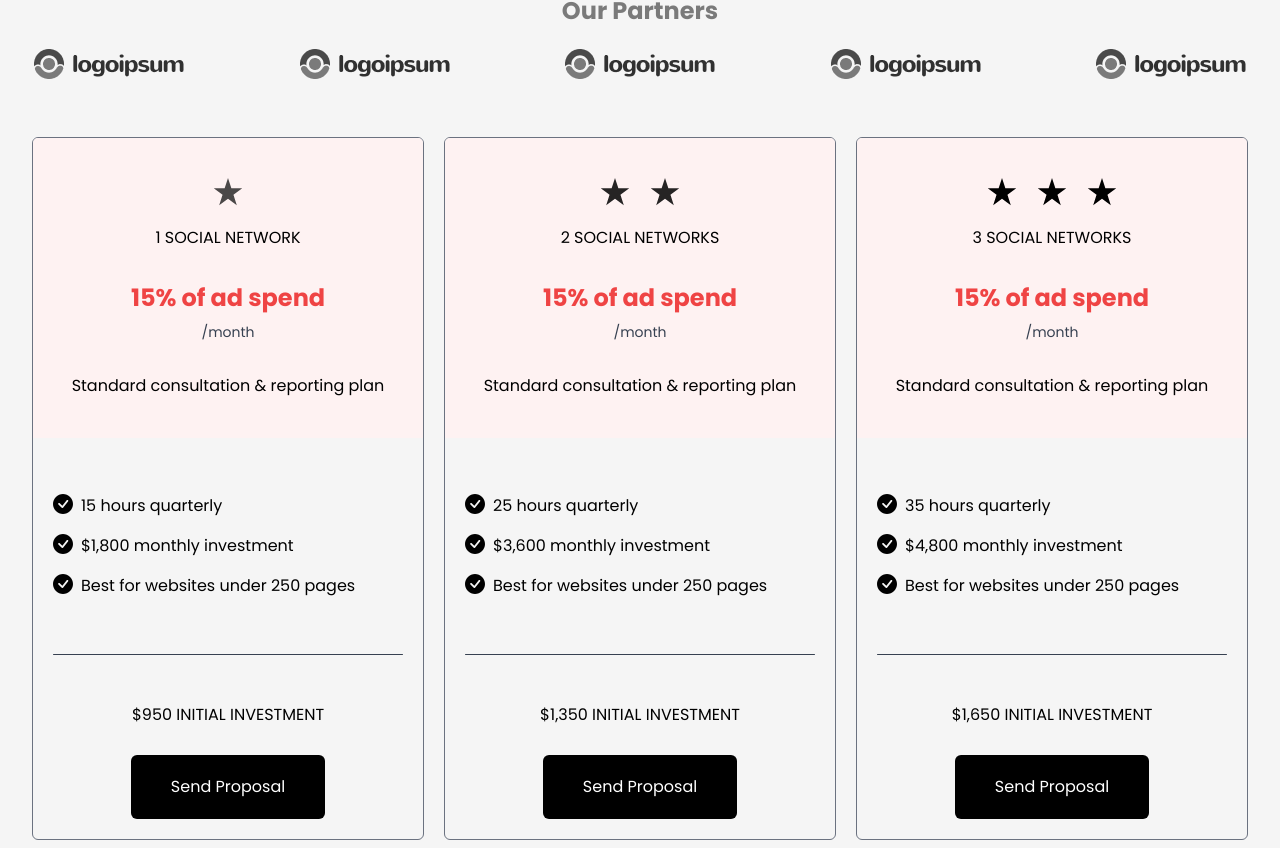
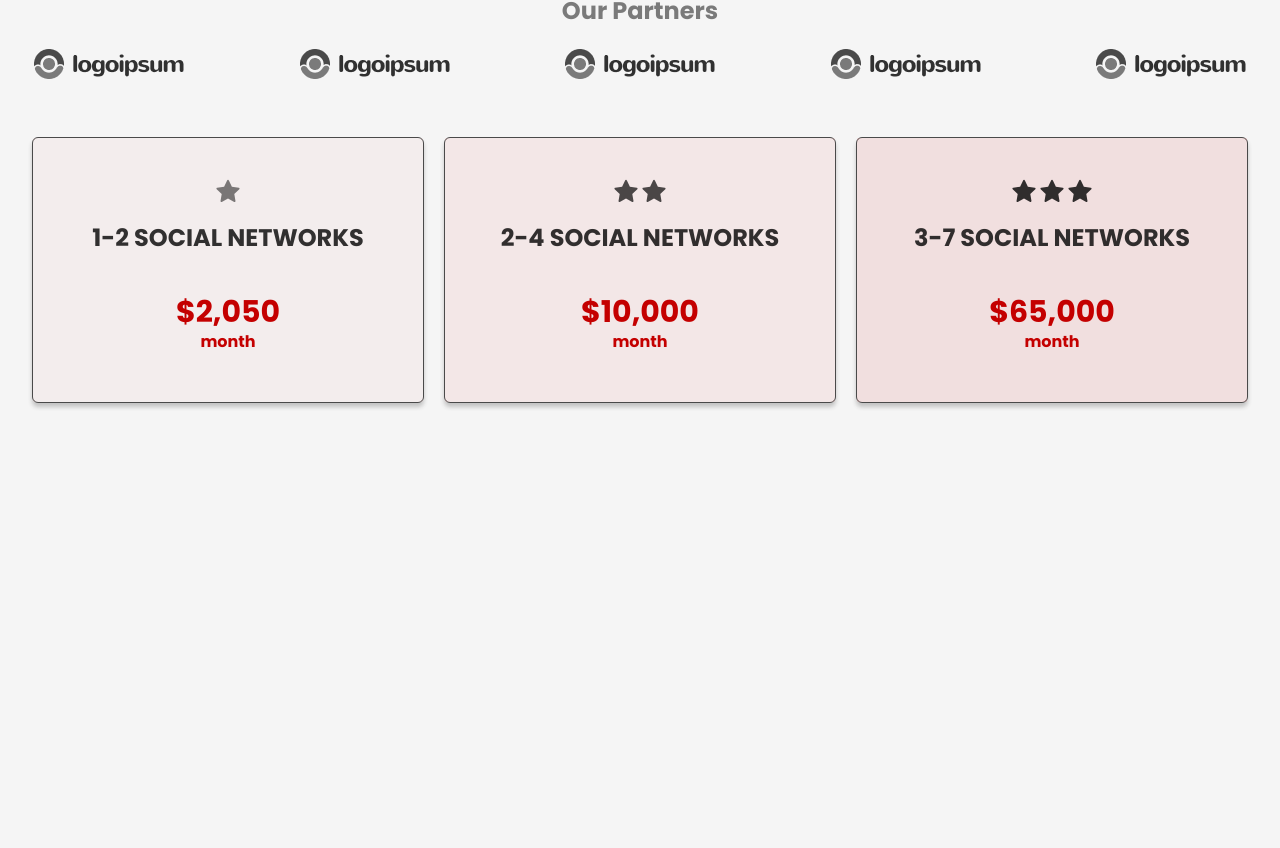
Before and after one commit to Musclednazmul123/muscled-landing-pages, a Next.js app: page /views/enterprise-social-media-advertising-services in a window 1280 px wide. Shown: the part 952-1800 px from the top of the page. After the commit the page ends 1363 px from the top, so only its background shows below. Built offline with nearby package versions, Linux system fonts and the light colour scheme.

Commit message:
creating new branch

```diff
--- a/components/Fawwaz/Card/CardContent.tsx
+++ b/components/Fawwaz/Card/CardContent.tsx
@@ -2,11 +2,11 @@ import React, { FC } from "react";
 
 import IconItem from "./IconItem"
 
-import { CardContent } from "../component.type";
+import { CardContentProps } from "../component.type";
 
 
 
-const CardContent: FC<CardContent> = ({ className, children }) => {
+const CardContent: FC<CardContentProps> = ({ className, children }) => {
 	return (
 		<div className={`px-7 mt-4 ${className ? className : ''} `}>
 			{children}
--- a/components/Fawwaz/Card/CardHeader.tsx
+++ b/components/Fawwaz/Card/CardHeader.tsx
@@ -1,10 +1,16 @@
 import { FC } from "react";
 import { CardHeaderProps } from "../component.type";
 
-const CardHeader: FC<CardHeaderProps> = ({ title, rate, type, children }) => {
+const CardHeader: FC<CardHeaderProps> = ({
+	title,
+	rate,
+	type,
+	monthly,
+	children,
+}) => {
 	return (
 		<div
-			className={`bg-[#fdf7f7] flex flex-col items-center justify-center py-10 ${
+			className={`flex flex-col items-center justify-center py-10 ${
 				type === "premium"
 					? "bg-red-6"
 					: type === "ultimate"
@@ -12,14 +18,14 @@ const CardHeader: FC<CardHeaderProps> = ({ title, rate, type, children }) => {
 					: "bg-red-3"
 			}`}>
 			{children}
-			<h4 className="mt-4 mb-10 font-bold">{title}</h4>
+			<h4 className="mt-4 mb-10 font-bold text-2xl text-black-80">
+				{title}
+			</h4>
 			<h1 className="mb-2 text-center">
-				<span className="text-[#C40000] text-3xl font-bold">
+				<span className="text-bold-red text-3xl font-bold">
 					${rate}
 				</span>
-				<span className="block text-black text-opacity-50">
-					per month
-				</span>
+				{monthly}
 			</h1>
 		</div>
 	);
--- a/components/Fawwaz/component.type.ts
+++ b/components/Fawwaz/component.type.ts
@@ -9,12 +9,13 @@ export interface CardProps {
 export interface CardHeaderProps {
 	children: ReactNode;
 	className?: string;
-	title: string;
+	title?: string;
 	rate: string;
+	monthly?: JSX.Element;
 	type?: "basic" | "premium" | "ultimate";
 }
 
-export interface CardContent {
+export interface CardContentProps {
 	className?: string;
 	children: ReactNode;
 }
--- a/pages/views/enterprise-social-media-advertising-services.tsx
+++ b/pages/views/enterprise-social-media-advertising-services.tsx
@@ -4,16 +4,29 @@ import { Hero, Section } from "components/Fawwaz/Sections";
 import SEOMarketingSVG from "../../components/assets/svg/SEOMarketingSVG";
 import Logo from "components/Fawwaz/Logo";
 import logo from "../../components/assets/logo/logo1.png";
-import Card from "components/Card";
+import { Card, CardHeader } from "components/Fawwaz/Card";
+
+import { AiFillStar } from "react-icons/ai";
 
 const Page: NextPage = () => {
+	const list = [
+		{ icon: true, text: "15 hours quarterly" },
+		{ icon: true, text: "$1,800 monthly investment" },
+		{ icon: true, text: "Best for websites under 250 pages" },
+	];
+	const list2 = [
+		{ icon: true, text: "25 hours quarterly" },
+		{ icon: true, text: "$3,600 monthly investment" },
+		{ icon: true, text: "Best for websites under 250 pages" },
+	];
+	const list3 = [
+		{ icon: true, text: "35 hours quarterly" },
+		{ icon: true, text: "$4,800 monthly investment" },
+		{ icon: true, text: "Best for websites under 250 pages" },
+	];
 
-    const list = [{"icon":true, "text":"15 hours quarterly"}, {"icon":true, "text":"$1,800 monthly investment"}, {"icon":true, "text":"Best for websites under 250 pages"}]
-	const list2 = [{"icon":true, "text":"25 hours quarterly"}, {"icon":true, "text":"$3,600 monthly investment"}, {"icon":true, "text":"Best for websites under 250 pages"}]
-	const list3 = [{"icon":true, "text":"35 hours quarterly"}, {"icon":true, "text":"$4,800 monthly investment"}, {"icon":true, "text":"Best for websites under 250 pages"}]
-
-
-	return (<div>
+	return (
+		<div>
 			{/* First Section */}
 			<div className=" bg-black-70 px-3 lg:px-0">
 				<Hero
@@ -39,15 +52,55 @@ import Card from "components/Card";
 
 			{/* pricing card section */}
 			<Section>
-            {/* <h2 className="text-center py-10 text-3xl">Explore Social Media Advertising Service Packages</h2> */}
 				<div className="flex py-2 space-x-5">
-				<Card subtitle="1 SOCIAL NETWORK" height={780} duration='month' highlight='Standard consultation & reporting plan' description="$950 INITIAL INVESTMENT" title="15% of ad spend" list={list} className="text-red-400 w-full max-w-[400px]" starIcon={1} type='pricing' />
-				<Card subtitle="2 SOCIAL NETWORKS" height={780} duration='month'  highlight='Standard consultation & reporting plan' description="$1,350 INITIAL INVESTMENT"  title="15% of ad spend" list={list2} className="text-red-400 w-full max-w-[400px]" starIcon={2} type='pricing' />
-				<Card subtitle="3 SOCIAL NETWORKS" height={780} duration='month'  highlight='Standard consultation & reporting plan' description="$1,650 INITIAL INVESTMENT" title="15% of ad spend" list={list3} className="text-red-400 w-full max-w-[400px]" starIcon={3} type='pricing' />
+					{/* <Card subtitle="1 SOCIAL NETWORK" height={780} duration='month' highlight='Standard consultation & reporting plan' description="$950 INITIAL INVESTMENT" title="15% of ad spend" list={list} className="text-red-400 w-full max-w-[400px] bg-red-6" starIcon={1} type='pricing' />
+				<Card subtitle="2 SOCIAL NETWORKS" height={780} duration='month'  highlight='Standard consultation & reporting plan' description="$1,350 INITIAL INVESTMENT"  title="15% of ad spend" list={list2} className="text-red-400 w-full max-w-[400px] bg-red-9" starIcon={2} type='pricing' />
+				<Card subtitle="3 SOCIAL NETWORKS" height={780} duration='month'  highlight='Standard consultation & reporting plan' description="$1,650 INITIAL INVESTMENT" title="15% of ad spend" list={list3} className="text-red-400 w-full max-w-[400px] bg-red-12" starIcon={3} type='pricing' /> */}
+					<Card className="max-w-[400px] w-full border-black-70 border rounded-md">
+						<CardHeader
+							rate="2,050"
+							title="1-2 SOCIAL NETWORKS"
+							monthly={
+								<p className="font-bold text-bold-red">month</p>
+							}>
+							<div className="flex">
+								<AiFillStar className="card-icon fill-black-50" />
+							</div>
+						</CardHeader>
+					</Card>
+					<Card className="max-w-[400px] w-full border-black-70 border rounded-md">
+						<CardHeader
+							rate="10,000"
+							title="2-4 SOCIAL NETWORKS"
+							type="premium"
+							monthly={
+								<p className="font-bold text-bold-red">month</p>
+							}>
+							<div className="flex">
+								<AiFillStar className="card-icon fill-black-70" />
+								<AiFillStar className="card-icon fill-black-70" />
+							</div>
+						</CardHeader>
+					</Card>
+					<Card className="max-w-[400px] w-full border-black-70 border rounded-md">
+						<CardHeader
+							rate="65,000"
+							title="3-7 SOCIAL NETWORKS"
+							type="ultimate"
+							monthly={
+								<p className="font-bold text-bold-red">month</p>
+							}>
+							<div className="flex">
+								<AiFillStar className="card-icon fill-black-80" />
+								<AiFillStar className="card-icon fill-black-80" />
+								<AiFillStar className="card-icon fill-black-80" />
+							</div>
+						</CardHeader>
+					</Card>
 				</div>
 			</Section>
-    </div>)
-}
+		</div>
+	);
+};
 
-
-export default Page
+export default Page;
--- a/pages/views/seo-audit-services.tsx
+++ b/pages/views/seo-audit-services.tsx
@@ -60,7 +60,7 @@ const Page: NextPage = () => {
 
 				<div className="max-w-[540px] mx-auto mt-10">
 					<Card className="rounded-sm border-2">
-						<CardHeader title="MARKETLEADERPLAN" rate="$8,000">
+						<CardHeader title="MARKETLEADERPLAN" rate="8,000">
 							<AiFillStar className="card-icon fill-black-50" />
 						</CardHeader>
 						<CardContent className="text-left space-y-11 pt-5">
--- a/pages/views/seo-marketing-services.tsx
+++ b/pages/views/seo-marketing-services.tsx
@@ -76,7 +76,14 @@ const Page: NextPage = () => {
 
 				<div className="flex flex-wrap justify-center lg:justify-between gap-2">
 					<Card className="rounded-sm border-2 max-w-[400px] w-full">
-						<CardHeader title="STANDARD PLAN" rate="2,500">
+						<CardHeader
+							title="STANDARD PLAN"
+							rate="2,500"
+							monthly={
+								<span className="block text-black text-opacity-50">
+									per month
+								</span>
+							}>
 							<AiFillStar className="card-icon fill-black-50" />
 						</CardHeader>
 						<CardContent className="space-y-11">
@@ -102,7 +109,12 @@ const Page: NextPage = () => {
 						<CardHeader
 							title="PREMIUM PLAN"
 							rate="5,000"
-							type="premium">
+							type="premium"
+							monthly={
+								<span className="block text-black text-opacity-50">
+									per month
+								</span>
+							}>
 							<div className="flex">
 								<AiFillStar className="card-icon fill-black-70" />
 								<AiFillStar className="card-icon fill-black-70" />
@@ -131,7 +143,12 @@ const Page: NextPage = () => {
 						<CardHeader
 							title="ULTIMATE PLAN"
 							rate="8,000"
-							type="ultimate">
+							type="ultimate"
+							monthly={
+								<span className="block text-black text-opacity-50">
+									per month
+								</span>
+							}>
 							<div className="flex">
 								<AiFillStar className="card-icon fill-black-80" />
 								<AiFillStar className="card-icon fill-black-80" />
--- a/tailwind.config.js
+++ b/tailwind.config.js
@@ -18,6 +18,7 @@ module.exports = {
 				"black-80": "#000000CC",
 				"black-70": "#000000B2",
 				"black-footer": "#141010",
+				"bold-red": "#C40000",
 				"red-12": "#C400001F",
 				"red-10": "#C400001A",
 				"red-9": "#C4000017",
```
Lines whose indentation alone changed are shown as unchanged.
